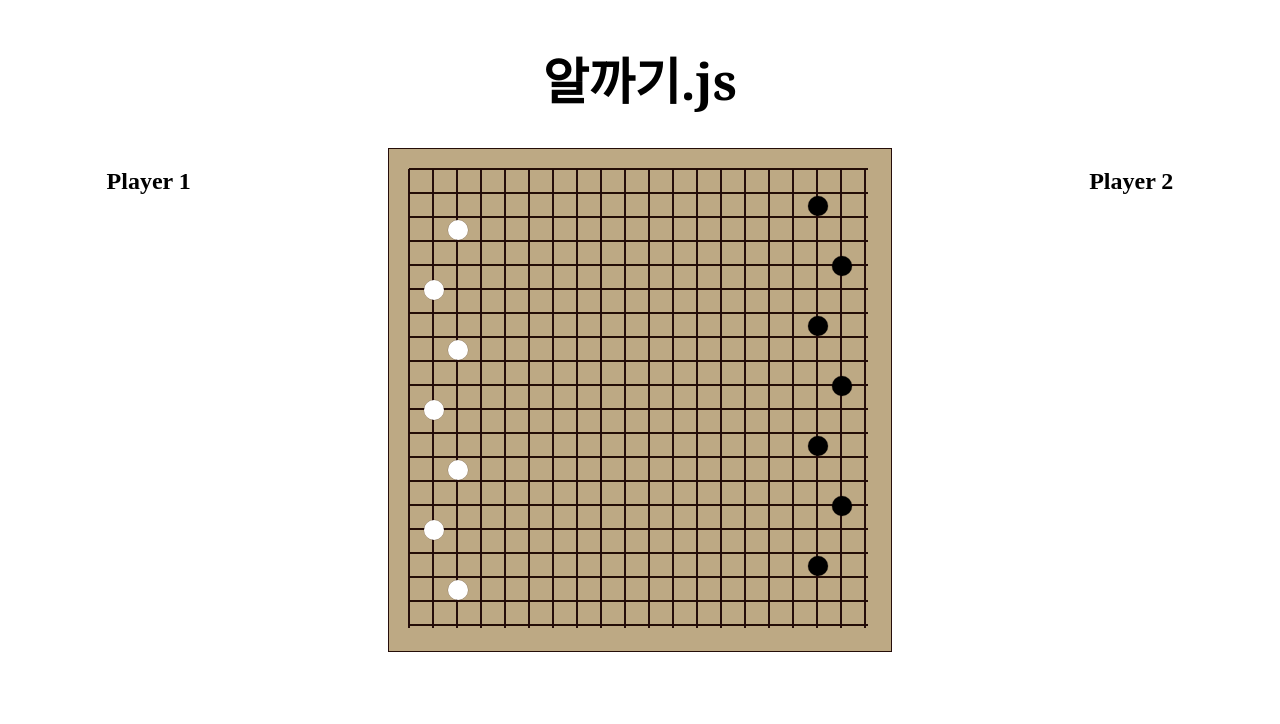
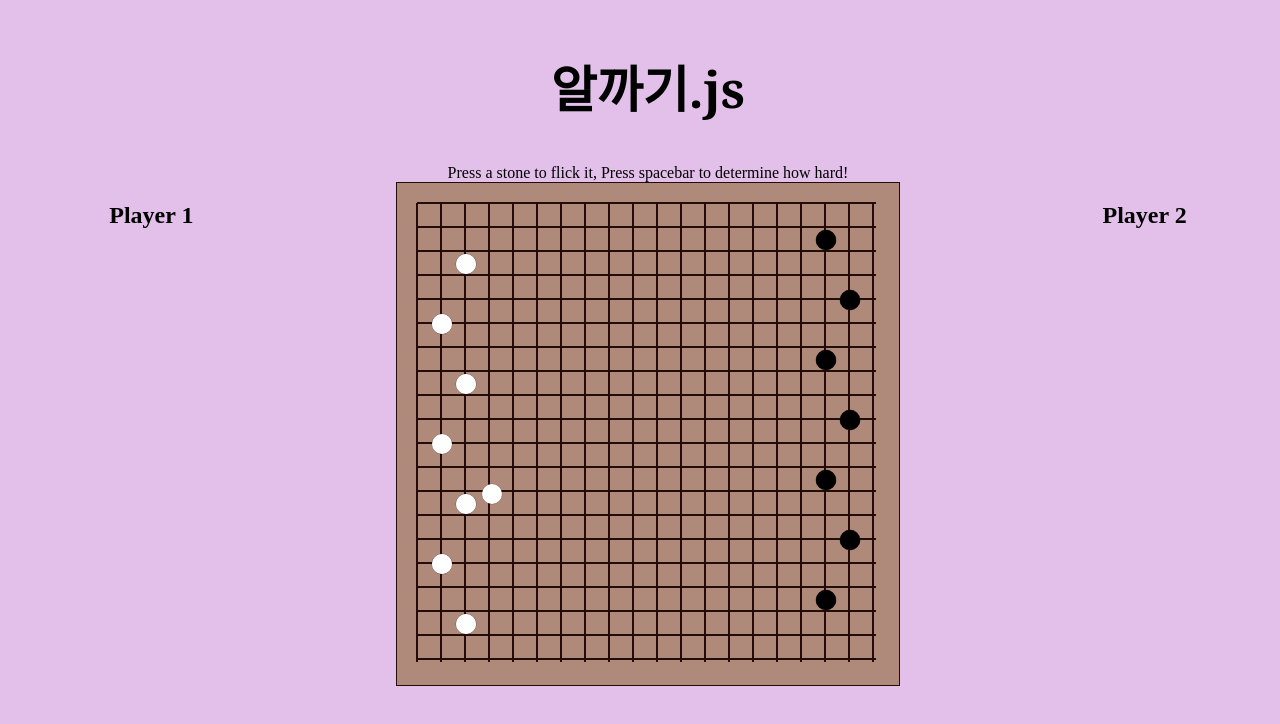
Before and after one commit to jonbae213/alkkagi.js, a website built with webpack: page index.html in a window 1280 px wide. Built offline with nearby package versions, Linux system fonts and the light colour scheme.

Commit message:
Figured out how to do keypress and stone move rendering

```diff
--- a/index.html
+++ b/index.html
@@ -9,7 +9,10 @@
   <title>Document</title>
 </head>
 <body class="app">
-  <h1>알까기.js</h1>
+  <section class="top">
+    <h1>알까기.js</h1>
+    <span>Press a stone to flick it, Press spacebar to determine how hard!</span>
+  </section>
   <section class="middle">
     <div class="player-one">
       <h2>Player 1</h2>
--- a/src/index.js
+++ b/src/index.js
@@ -13,5 +13,7 @@
   const gameview = new View(new Game(new Board()), ctx);
   gameview.renderBoard();
   gameview.renderStones();
-
+  console.log('stone')
+  gameview.game.board.moveWhiteStone(1,[10,10],5);
+  gameview.renderStones();
 });
--- a/src/scripts/game.js
+++ b/src/scripts/game.js
@@ -3,5 +3,11 @@
 export default class Game {
   constructor(board) {
     this.board = board;
+    document.addEventListener("keydown", (e) => {
+      console.log(e.keyCode);
+    })
+    document.addEventListener("keyup", e => {
+      console.log("it went up");
+    })
   }
 }
--- /dev/null
+++ b/src/scripts/game_inputs/button_state.js
@@ -0,0 +1,6 @@
+export default class ButtonState {
+  constructor() {
+    this.down = false;
+    this.pressed = false;
+  }
+}
--- a/src/scripts/game_objects/board.js
+++ b/src/scripts/game_objects/board.js
@@ -12,27 +12,38 @@
 
 export default class Board {
   constructor() {
-    this.whiteStones = {};
-    this.blackStones = {};
+    this.whiteStones = [];
+    this.blackStones = [];
     this.placeWhiteStones();
     this.placeBlackStones();
   }
 
   placeWhiteStones() {
     let i = 0;
-    while (Object.keys(this.whiteStones).length < 7) {
-      this.whiteStones[i + 1] = new Stone('white', initialWhitePositions[i])
+    while (this.whiteStones.length < 7) {
+      this.whiteStones.push(new Stone('white', initialWhitePositions[i], i));
       i++;
     }
   }
 
   placeBlackStones() {
-    let i = 0;
-    while (Object.keys(this.blackStones).length < 7) {
-      let [x, y] = initialWhitePositions[i];
-      this.blackStones[i + 1] = new Stone("black", [500 - x, 500 - y]);
+    let i = 7;
+    let j = 0
+    while (this.blackStones.length < 7) {
+      let [x, y] = initialWhitePositions[j];
+      this.blackStones.push(new Stone("black", [500 - x, 500 - y], i));
       i++;
+      j++;
     }
+  }
+
+  moveWhiteStone(num, dir, speed) {
+    console.log(this.whiteStones)
+    this.whiteStones[num].move(dir, speed)
+  }
+
+  moveBlackStone(num) {
+
   }
 
   draw(ctx) {
--- a/src/scripts/game_objects/stone.js
+++ b/src/scripts/game_objects/stone.js
@@ -1,7 +1,8 @@
 export default class Stone {
-  constructor(color, pos) {
+  constructor(color, pos, num) {
     this.pos = pos;
     this.color = color;
+    this.num = num
   }
 
   draw(ctx) {
@@ -12,4 +13,9 @@
     ctx.fillStyle = this.color;
     ctx.fill();
   }
+
+  move(dir, speed) {
+    const [x, y] = dir;
+    this.pos = [this.pos[0] + (x * speed), this.pos[1] + (y * speed)]
+  }
 }
--- a/src/scripts/game_logic/physics.js
+++ b/src/scripts/game_physics/physics.js
@@ -1,7 +1,9 @@
 const drag = -1
 
 const Util = {
+  dist(pos, speed) {
 
+  }
 }
 
 export default Util;
--- a/src/scripts/view.js
+++ b/src/scripts/view.js
@@ -10,9 +10,8 @@
   }
 
   renderStones() {
-    Object.values(this.game.board.whiteStones)
-      .concat(Object.values(this.game.board.blackStones)).forEach(stone => {
-        stone.draw(this.ctx);
+    this.game.board.whiteStones.concat(this.game.board.blackStones).forEach(stone => {
+      stone.draw(this.ctx);
     });
   }
 }
--- a/src/styles/index.scss
+++ b/src/styles/index.scss
@@ -4,7 +4,21 @@
   flex-wrap: wrap;
   justify-content: center;
   align-items: center;
-  background-color: "rgba(143, 12, 176, 0.26)";
+  background-color: rgba(143, 12, 176, 0.26);
+  width: 100%;
+  height: 100%;
+}
+
+.top {
+  display: flex;
+  flex-wrap: wrap;
+  justify-content: center;
+  align-items: center;
+
+  h1 {
+    width: 100%;
+    text-align: center;
+  }
 }
 
 .middle {
```
Also changed, not shown: src/scripts/game_inputs/keyboard.js (added, +9 -0 lines), src/scripts/game_inputs/mouse.js (added, +21 -0 lines).
